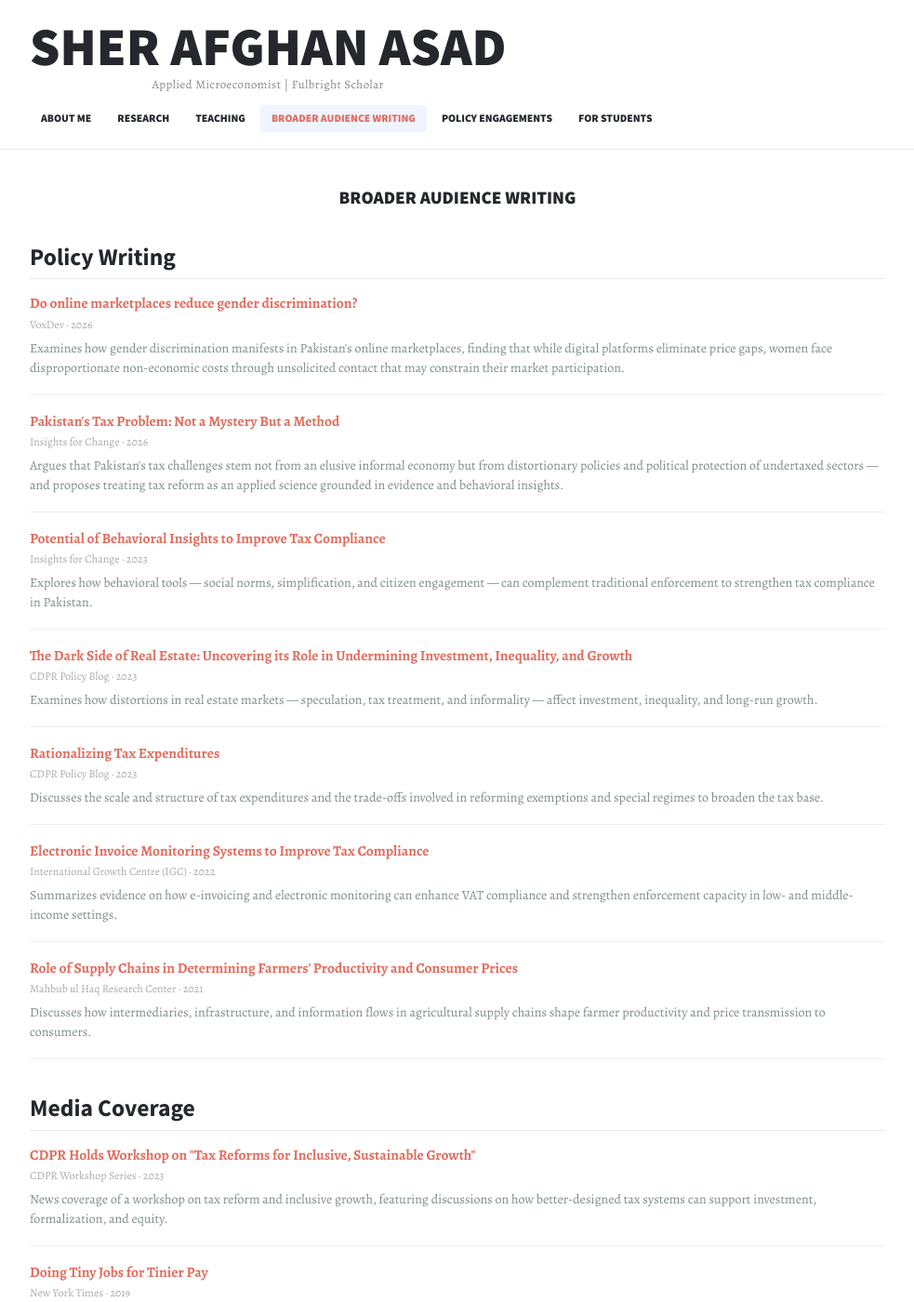
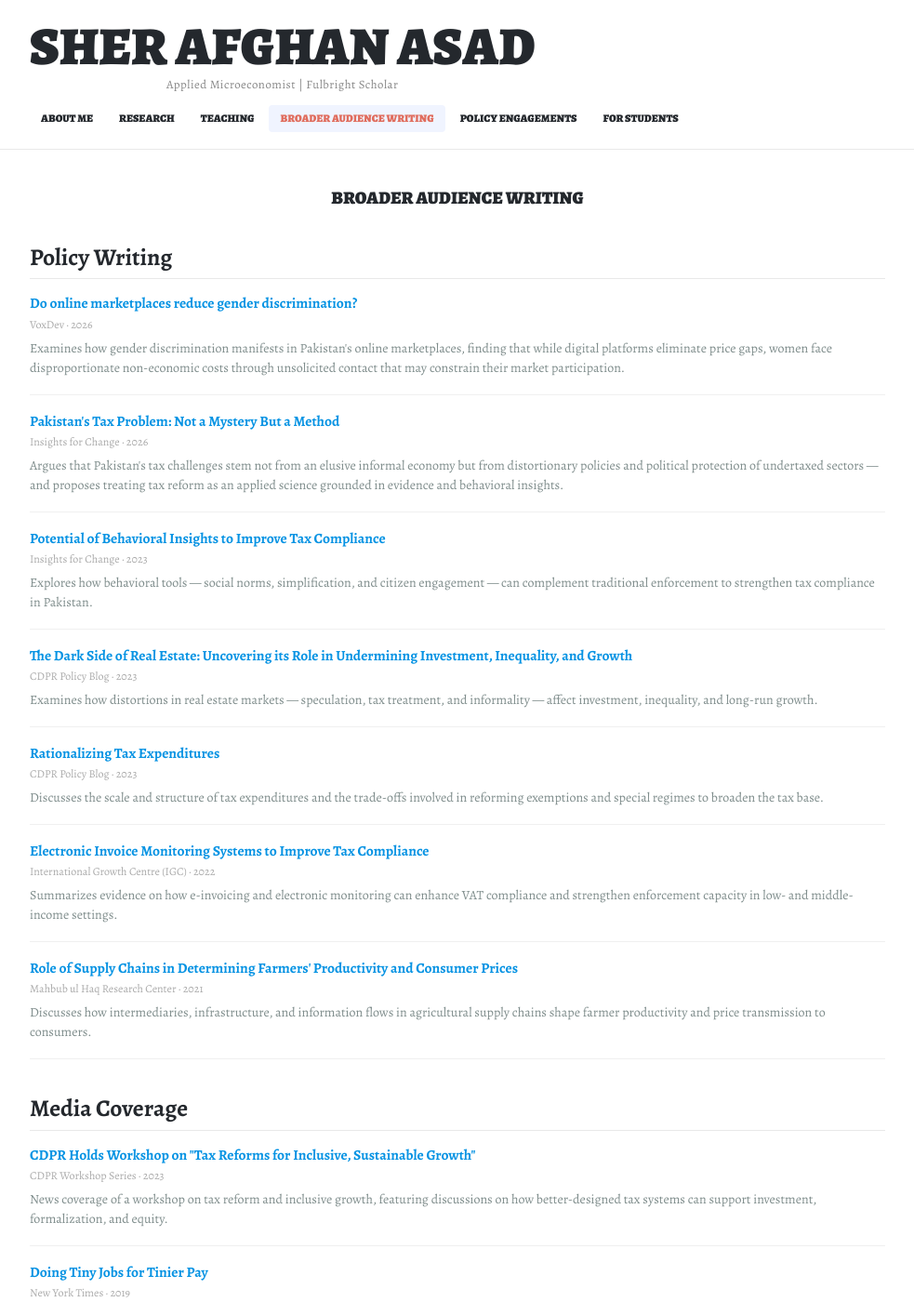
Before and after one commit to sherafghanasad/sherafghanasad.github.io, a Jekyll site: the page built from broader-audience-writing.html, in a window 1280 px wide and 1400 px high. Shown: the whole window at 93% size, without its empty margins (148-1131 px from the left). Built offline with Jekyll 4.4.1, drawn with Linux system fonts in a browser that asks for light colours.

Commit message:
Fix fonts and colors to match WordPress: Alegreya everywhere, blue links
- Use Alegreya serif for ALL elements (body, headings, nav, site title)
  matching WordPress custom font override
- Remove Source Sans Pro — not visible on WordPress
- Change link color from coral (#e06d5e) to WordPress blue (#0693e3)
- Load Alegreya weight 900 for nav and title bold styling

Co-Authored-By: Claude Opus 4.6 (1M context) <noreply@anthropic.com>

```diff
--- a/_layouts/default.html
+++ b/_layouts/default.html
@@ -7,7 +7,7 @@
   <meta name="description" content="{{ page.description | default: site.description }}">
   <link rel="preconnect" href="https://fonts.googleapis.com">
   <link rel="preconnect" href="https://fonts.gstatic.com" crossorigin>
-  <link href="https://fonts.googleapis.com/css2?family=Alegreya:ital,wght@0,400;0,700;1,400;1,700&family=Source+Sans+Pro:wght@400;700;900&display=swap" rel="stylesheet">
+  <link href="https://fonts.googleapis.com/css2?family=Alegreya:ital,wght@0,400;0,700;0,900;1,400;1,700&display=swap" rel="stylesheet">
   <link rel="stylesheet" href="{{ '/assets/css/style.css' | relative_url }}">
   {% seo %}
 </head>
--- a/assets/css/style.css
+++ b/assets/css/style.css
@@ -10,7 +10,7 @@ body {
   background: #fff;
 }
 
-a { color: #e06d5e; text-decoration: none; }
+a { color: #0693e3; text-decoration: none; }
 a:hover { color: #7f8d8c; text-decoration: underline; }
 
 .container {
@@ -44,7 +44,7 @@ a:hover { color: #7f8d8c; text-decoration: underline; }
 }
 
 .site-title {
-  font-family: 'Source Sans Pro', sans-serif;
+  font-family: 'Alegreya', serif;
   font-size: 3.6em;
   font-weight: 900;
   color: #24282d;
@@ -72,7 +72,7 @@ a:hover { color: #7f8d8c; text-decoration: underline; }
 .nav-list > li > a {
   display: block;
   padding: 6px 12px;
-  font-family: 'Source Sans Pro', sans-serif;
+  font-family: 'Alegreya', serif;
   font-size: 0.73em;
   font-weight: 900;
   color: #24282d;
@@ -111,7 +111,7 @@ a:hover { color: #7f8d8c; text-decoration: underline; }
 .dropdown li a {
   display: block;
   padding: 8px 16px;
-  font-family: 'Source Sans Pro', sans-serif;
+  font-family: 'Alegreya', serif;
   font-size: 0.73em;
   font-weight: 900;
   color: #24282d;
@@ -183,9 +183,9 @@ a:hover { color: #7f8d8c; text-decoration: underline; }
   min-height: 60vh;
 }
 
-/* ===== Page Title (entry-title style from Illustratr) ===== */
+/* ===== Page Headings (matching Illustratr entry-title) ===== */
 h1 {
-  font-family: 'Source Sans Pro', sans-serif;
+  font-family: 'Alegreya', serif;
   font-size: 1.2em;
   font-weight: 900;
   color: #24282d;
@@ -193,11 +193,10 @@ h1 {
   text-align: center;
   line-height: 1.2;
   margin-bottom: 20px;
-  word-wrap: break-word;
 }
 
 h2 {
-  font-family: 'Source Sans Pro', sans-serif;
+  font-family: 'Alegreya', serif;
   font-size: 1.6em;
   font-weight: bold;
   color: #24282d;
@@ -208,7 +207,7 @@ h2 {
 }
 
 h3 {
-  font-family: 'Source Sans Pro', sans-serif;
+  font-family: 'Alegreya', serif;
   font-size: 1.4em;
   font-weight: bold;
   color: #24282d;
@@ -217,7 +216,7 @@ h3 {
 }
 
 h4 {
-  font-family: 'Source Sans Pro', sans-serif;
+  font-family: 'Alegreya', serif;
   font-size: 1.2em;
   font-weight: bold;
   color: #24282d;
@@ -285,7 +284,7 @@ hr {
   font-size: 1.05em;
   font-weight: bold;
 }
-.pub-title a { color: #e06d5e; }
+.pub-title a { color: #0693e3; }
 
 .pub-authors {
   margin: 0 0 0.5em;
@@ -359,7 +358,7 @@ details p {
   font-weight: bold;
   line-height: 1.3;
 }
-.writing-title a { color: #e06d5e; }
+.writing-title a { color: #0693e3; }
 
 .writing-meta {
   font-size: 0.75rem;
```
